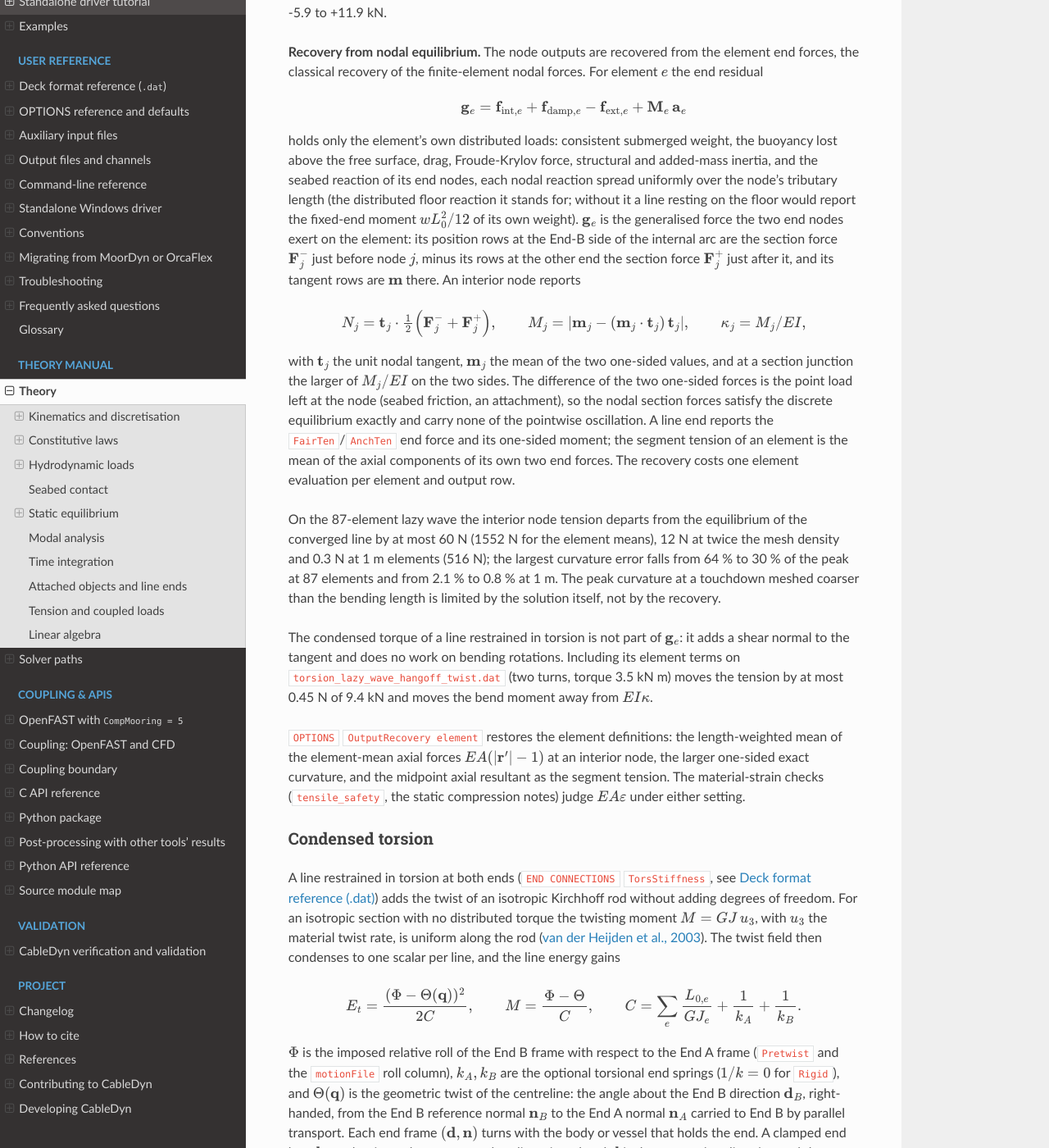
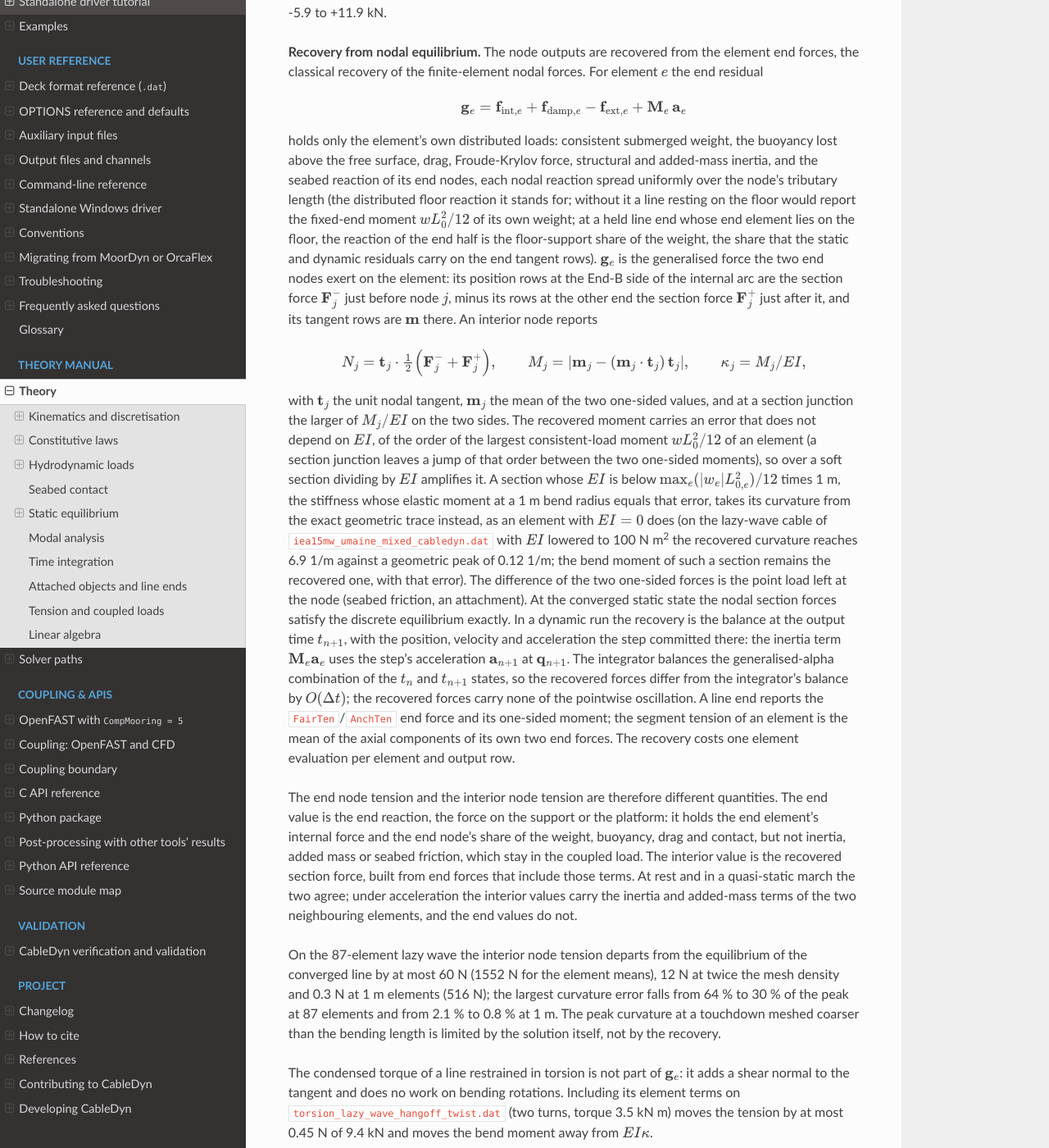
Before and after one commit to SMI-Lab-Inha/CableDyn, a Sphinx documentation site: the page built from doc/theory.rst, in a window 1280 px wide and 1400 px high, scrolled down 3673 px. Shown: the whole window at 82% size. Built offline with Sphinx 7.4.7 and the Read the Docs theme 3.1.0, drawn with Linux system fonts in a browser that asks for light colours.

Commit message:
fix(outputs): laid-anchor moment, continuous grounded length, recovery cache
- The recovered end moment of a held end laid on the seabed missed the
  floor reaction of the end node's half element, so a laid anchor
  reported a spurious bend moment (903 N m at the cable anchor of the
  IEA-15 mixed example, 205 N m at the next node). The end element now
  carries that reaction: 0.018 and 0.10 N m. Test in
  tests/test_anchor_uplift.py.
- TDP<L>Grd was reset to 0 while only the end node was grounded and then
  jumped by a full chord; it is now the deformed chord length from the
  grounded end to the touchdown point throughout, and TDP<L>s +
  TDP<L>Grd is the line length.
- The node recovery is cached per element on the state (t, q, v, a and
  the load configuration) and reused across the Ten, Curv and BendMom
  channels of an output row (150 channels: 0.61 s -> 0.55 s on a 64
  element cable); outputs are bit-identical. Channel evaluation takes
  the model INTENT(INOUT) (CD_AGG_EvalChannel and related).
- A section with EI below max(|w| l0^2)/12 times 1 m reports the exact
  geometric curvature: the recovered moment carries an error
  independent of EI that Curv = BendMom/EI amplifies (6.9 1/m against
  0.12 1/m at EI = 100 N m^2).
- Regression tests pin the quadratic touchdown locator (Fortran and
  Python). Docs state that end values are the end reactions while
  interior values include inertia, that the recovery balance in
  dynamics is the one at t_{n+1}, and that AnchFz is exactly 0 at a
  grounded finite-EI anchor.

Signed-off-by: Jae Hoon Seo <jaehoon.seo@inha.ac.kr>

```diff
--- a/CMakeLists.txt
+++ b/CMakeLists.txt
@@ -687,6 +687,11 @@
 target_link_libraries(test_bathymetry PRIVATE cabledyn_core)
 add_test(NAME bathymetry COMMAND test_bathymetry)
 set_tests_properties(bathymetry PROPERTIES LABELS "fortran;unit;seabed")
+
+add_executable(test_range_tdp_locator tests/test_range_tdp_locator.f90)
+target_link_libraries(test_range_tdp_locator PRIVATE cabledyn_core)
+add_test(NAME range_tdp_locator COMMAND test_range_tdp_locator)
+set_tests_properties(range_tdp_locator PROPERTIES LABELS "fortran;unit;seabed")
 
 add_executable(test_hydro tests/test_hydro.f90)
 target_link_libraries(test_hydro PRIVATE cabledyn_core)
--- a/doc/python_postprocessing.rst
+++ b/doc/python_postprocessing.rst
@@ -405,8 +405,9 @@
 The driver computes the same quantities during the run as the ``TDP<L>s``/``x``/``y``/``z``/
 ``Lay``/``Exc`` channels (see :doc:`outputs`), with ``tolerance`` equal to the contact-onset
 height of 1e-6 m. Its ``TDP<L>Grd`` channel adds the grounded length from the grounded end to the
-TDP (with End B grounded, the deformed line length less the TDP arc length; 0 when no node beyond
-the end node is grounded), for the anchor uplift check.
+TDP (with End B grounded, the deformed line length less the TDP arc length). It varies continuously
+with the TDP and is 0 only when the grounded end node itself is off the seabed or the TDP sits at
+that node, for the anchor uplift check.
 
 .. code-block:: python
 
--- a/doc/theory.rst
+++ b/doc/theory.rst
@@ -202,7 +202,10 @@
 above the free surface, drag, Froude-Krylov force, structural and added-mass inertia, and the
 seabed reaction of its end nodes, each nodal reaction spread uniformly over the node's tributary
 length (the distributed floor reaction it stands for; without it a line resting on the floor
-would report the fixed-end moment :math:`w L_0^2/12` of its own weight). :math:`\mathbf{g}_e`
+would report the fixed-end moment :math:`w L_0^2/12` of its own weight; at a held line end whose
+end element lies on the floor, the reaction of the end half is the floor-support share of the
+weight, the share that the static and dynamic residuals carry on the end tangent rows).
+:math:`\mathbf{g}_e`
 is the generalised force the two end nodes exert on the element: its position rows at the
 End-B side of the internal arc are the section force :math:`\mathbf{F}_j^-` just before node
 :math:`j`, minus its rows at the other end the section force :math:`\mathbf{F}_j^+` just after
@@ -218,11 +221,34 @@
 
 with :math:`\mathbf{t}_j` the unit nodal tangent, :math:`\mathbf{m}_j` the mean of the two
 one-sided values, and at a section junction the larger of :math:`M_j/EI` on the two sides. The
+recovered moment carries an error that does not depend on :math:`EI`, of the order of the largest
+consistent-load moment :math:`w L_0^2/12` of an element (a section junction leaves a jump of that
+order between the two one-sided moments), so over a soft section dividing by :math:`EI` amplifies
+it. A section whose :math:`EI` is below :math:`\max_e(\lvert w_e\rvert L_{0,e}^2)/12` times 1 m,
+the stiffness whose elastic moment at a 1 m bend radius equals that error, takes its curvature
+from the exact geometric trace instead, as an element with :math:`EI = 0` does (on the lazy-wave
+cable of ``iea15mw_umaine_mixed_cabledyn.dat`` with :math:`EI` lowered to 100 N m\ :sup:`2` the
+recovered curvature reaches 6.9 1/m against a geometric peak of 0.12 1/m; the bend moment of such a
+section remains the recovered one, with that error). The
 difference of the two one-sided forces is the point load left at the node (seabed friction, an
-attachment), so the nodal section forces satisfy the discrete equilibrium exactly and carry
-none of the pointwise oscillation. A line end reports the ``FairTen``/``AnchTen`` end force and
-its one-sided moment; the segment tension of an element is the mean of the axial components of
-its own two end forces. The recovery costs one element evaluation per element and output row.
+attachment). At the converged static state the nodal section forces satisfy the discrete
+equilibrium exactly. In a dynamic run the recovery is the balance at the output time
+:math:`t_{n+1}`, with the position, velocity and acceleration the step committed there: the
+inertia term :math:`\mathbf{M}_e\mathbf{a}_e` uses the step's acceleration
+:math:`\mathbf{a}_{n+1}` at :math:`\mathbf{q}_{n+1}`. The integrator balances the generalised-alpha
+combination of the :math:`t_n` and :math:`t_{n+1}` states, so the recovered forces differ from
+the integrator's balance by :math:`O(\Delta t)`; the recovered forces carry none of the pointwise
+oscillation. A line end reports the ``FairTen``/``AnchTen`` end force and its one-sided moment;
+the segment tension of an element is the mean of the axial components of its own two end forces.
+The recovery costs one element evaluation per element and output row.
+
+The end node tension and the interior node tension are therefore different quantities. The end
+value is the end reaction, the force on the support or the platform: it holds the end element's
+internal force and the end node's share of the weight, buoyancy, drag and contact, but not
+inertia, added mass or seabed friction, which stay in the coupled load. The interior value is the
+recovered section force, built from end forces that include those terms. At rest and in a
+quasi-static march the two agree; under acceleration the interior values carry the inertia and
+added-mass terms of the two neighbouring elements, and the end values do not.
 
 On the 87-element lazy wave the interior node tension departs from the equilibrium of the
 converged line by at most 60 N (1552 N for the element means), 12 N at twice the mesh density
```
Also changed, not shown: CHANGELOG.md (+16 -4 lines), doc/driver_format.md (+2 -2 lines), doc/outputs.rst (+18 -10 lines), 10 other files.
